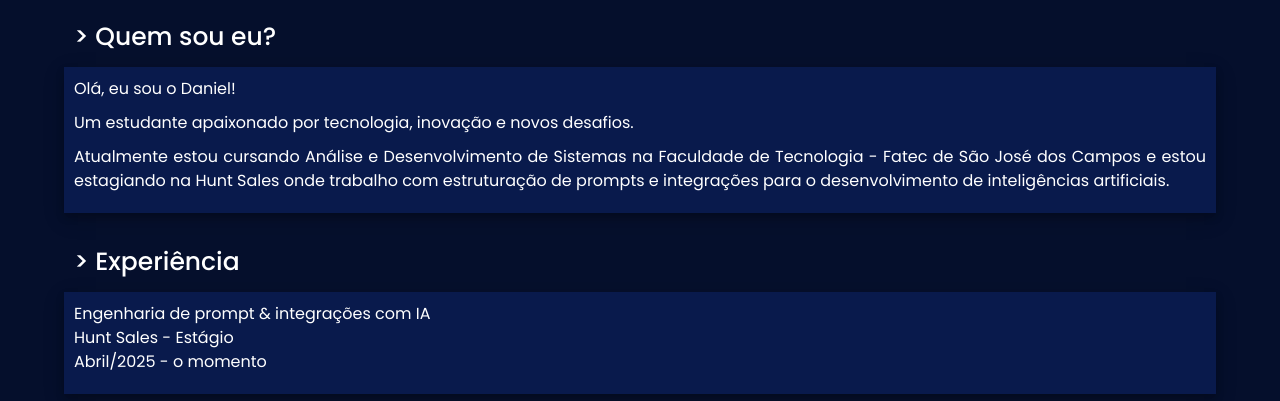
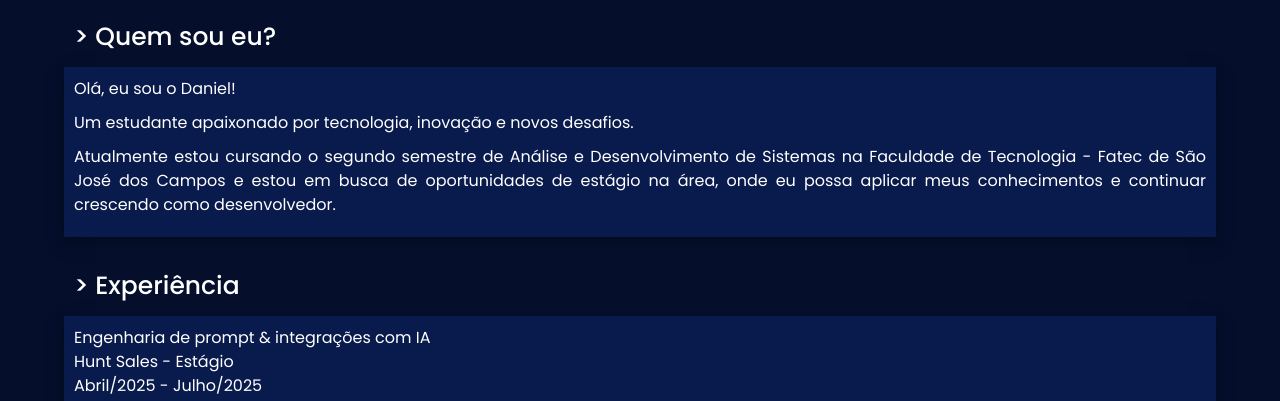
Before and after one commit to DanielDPereira/danieldias.py, a plain HTML site: page index.html in a window 1280 px wide. Shown: the part 399-800 px from the top of the page. Drawn offline with nearby package versions, Linux system fonts and the light colour scheme; files whose address does not match are found by name.

Commit message:
Update: sobre mim / experiência

```diff
--- a/index.html
+++ b/index.html
@@ -69,7 +69,7 @@
         <div class="content">
             <p>Olá, eu sou o Daniel!</p>
             <p>Um estudante apaixonado por tecnologia, inovação e novos desafios.</p>
-            <p>Atualmente estou cursando Análise e Desenvolvimento de Sistemas na Faculdade de Tecnologia - Fatec de São José dos Campos e estou estagiando na <a href="https://huntsales.com.br/" target="_blank">Hunt Sales</a> onde trabalho com estruturação de prompts e integrações para o desenvolvimento de inteligências artificiais.</p>
+            <p>Atualmente estou cursando o segundo semestre de Análise e Desenvolvimento de Sistemas na Faculdade de Tecnologia - Fatec de São José dos Campos e estou em busca de oportunidades de estágio na área, onde eu possa aplicar meus conhecimentos e continuar crescendo como desenvolvedor.</p>
         </div>
     </div>
 
@@ -80,7 +80,7 @@
         <div class="content">
             <ul>
                 <li>
-                    <p>Engenharia de prompt & integrações com IA<br><a href="https://huntsales.com.br/" target="_blank">Hunt Sales</a> - Estágio<br> Abril/2025 - o momento</p>
+                    <p>Engenharia de prompt & integrações com IA<br><a href="https://huntsales.com.br/" target="_blank">Hunt Sales</a> - Estágio<br> Abril/2025 - Julho/2025</p>
                 </li>
             </ul>
         </div>
```
